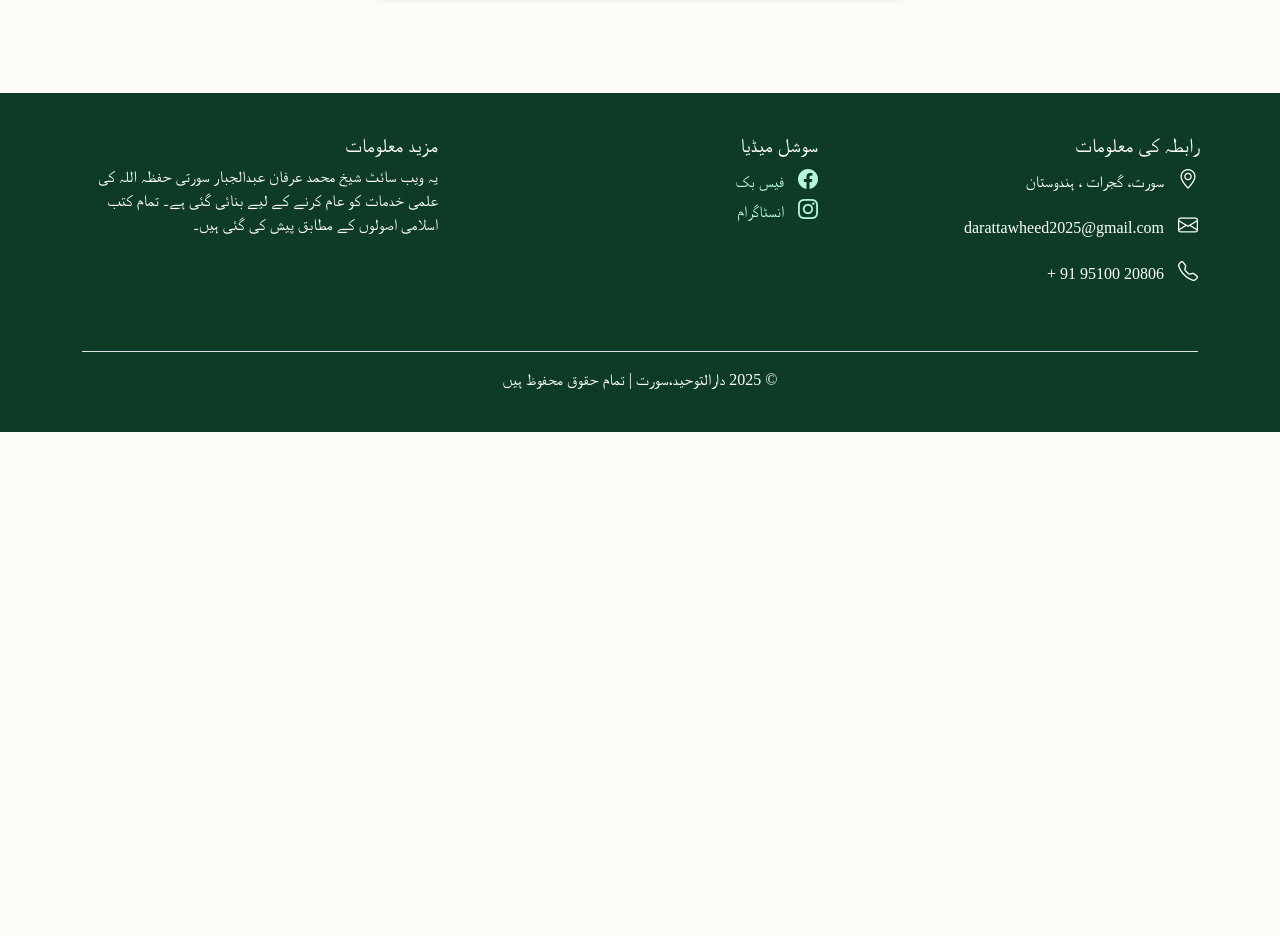
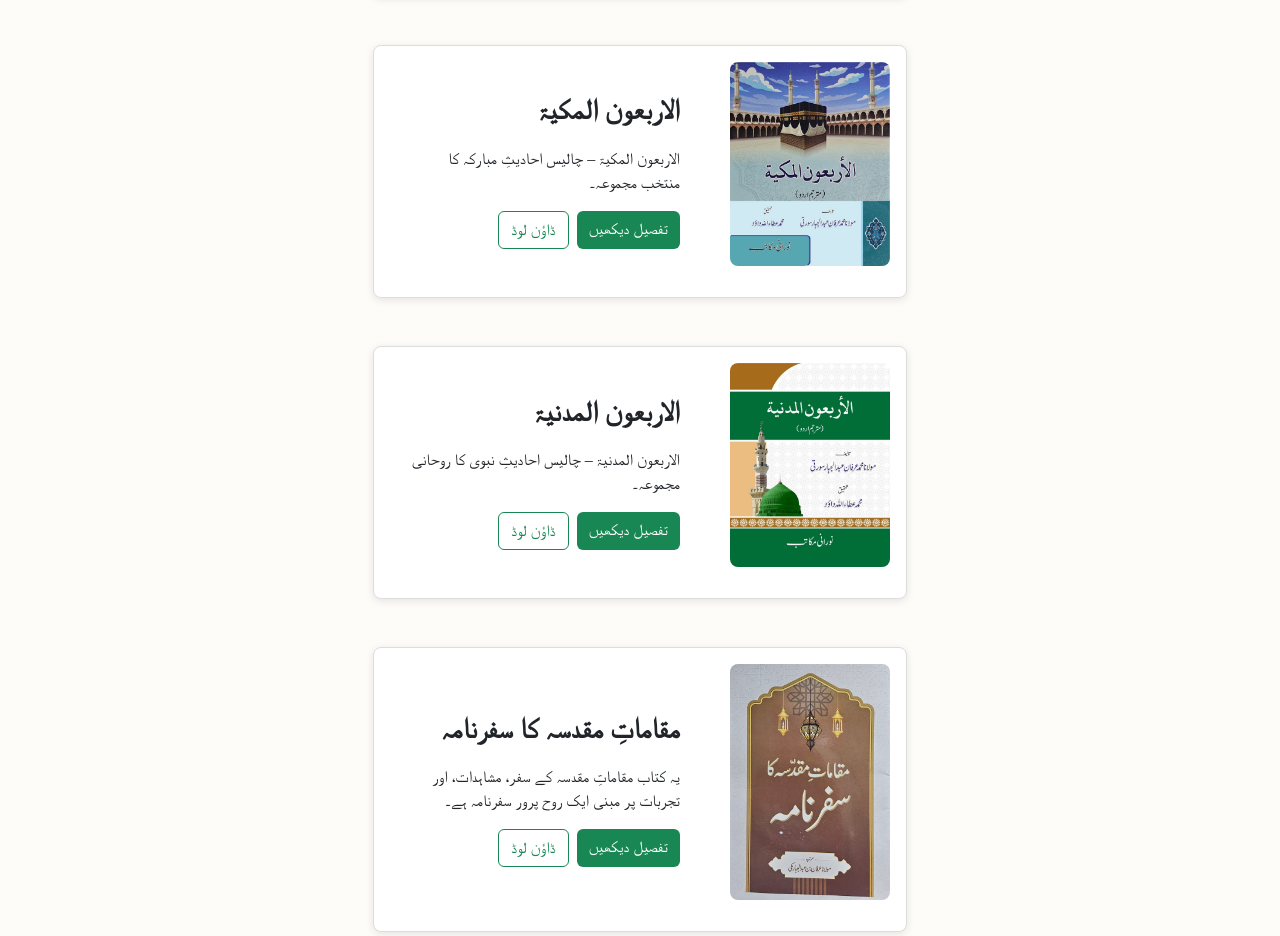
Before and after one commit to dar-at-tawheed/surat, a plain HTML site: page index.html in a window 1280 px wide. Shown: the part 3869-4805 px from the top of the page. Before the commit the page ends 4301 px from the top, so only its background shows below. Drawn offline with nearby package versions, Linux system fonts and the light colour scheme; a web font is replaced by a local one.

Commit message:
Update index.html

```diff
--- a/index.html
+++ b/index.html
@@ -391,8 +391,80 @@
       </div>
     </div>
 
+<div class="container mb-5">
+  <div class="row justify-content-center">
+    <div class="col-md-6">
+      <div class="book-card d-flex align-items-center flex-md-row-reverse flex-column-reverse p-3" style="gap: 30px;">
 
+        <!-- 📝 ٹیکسٹ -->
+        <div class="content text-md-start text-center">
+          <h3 class="fw-bold" style="margin-bottom: 20px;">الاربعون المکیۃ</h3>
+          <p>الاربعون المکیۃ – چالیس احادیثِ مبارکہ کا منتخب مجموعہ۔</p>
+          <div class="d-flex justify-content-md-start justify-content-center gap-2">
+            <a href="https://www.dropbox.com/scl/fi/xh6xoevouo9d84nw5nf8n/al-arbaoonal-makkiyya.pdf?rlkey=72olil4wh8zzs38wyi49ytbvi&st=hnxalxud&dl=0" class="btn btn-islamic" target="_blank">تفصیل دیکھیں</a>
+            <a href="https://www.dropbox.com/scl/fi/xh6xoevouo9d84nw5nf8n/al-arbaoonal-makkiyya.pdf?rlkey=72olil4wh8zzs38wyi49ytbvi&st=hnxalxud&dl=0" class="btn btn-outline-success" target="_blank" download>ڈاؤن لوڈ</a>
+          </div>
+        </div>
 
+        <!-- 📘 تصویر -->
+        <div>
+          <img src="al arbaoonal makkiyya.jpg" alt="الاربعون المکیۃ" style="width: 160px; height: auto; border-radius: 8px;">
+        </div>
+
+      </div>
+    </div>
+  </div>
+</div>
+
+<div class="container mb-5">
+  <div class="row justify-content-center">
+    <div class="col-md-6">
+      <div class="book-card d-flex align-items-center flex-md-row-reverse flex-column-reverse p-3" style="gap: 30px;">
+
+        <!-- 📝 ٹیکسٹ -->
+        <div class="content text-md-start text-center">
+          <h3 class="fw-bold" style="margin-bottom: 20px;">الاربعون المدنیۃ</h3>
+          <p>الاربعون المدنیۃ – چالیس احادیثِ نبوی کا روحانی مجموعہ۔</p>
+          <div class="d-flex justify-content-md-start justify-content-center gap-2">
+            <a href="https://www.dropbox.com/scl/fi/cxh60m8o375si5t7788dh/al-arbaoonal-madaniyyah.pdf?rlkey=99o4qsn6bd2vc3gizk8n8bd8z&st=tlckqaml&dl=0" class="btn btn-islamic" target="_blank">تفصیل دیکھیں</a>
+            <a href="https://www.dropbox.com/scl/fi/cxh60m8o375si5t7788dh/al-arbaoonal-madaniyyah.pdf?rlkey=99o4qsn6bd2vc3gizk8n8bd8z&st=tlckqaml&dl=0" class="btn btn-outline-success" target="_blank" download>ڈاؤن لوڈ</a>
+          </div>
+        </div>
+
+        <!-- 📘 تصویر -->
+        <div>
+          <img src="al arbaoonal madaniyyah.jpg" alt="الاربعون المدنیۃ" style="width: 160px; height: auto; border-radius: 8px;">
+        </div>
+
+      </div>
+    </div>
+  </div>
+</div>
+
+<div class="container mb-5">
+  <div class="row justify-content-center">
+    <div class="col-md-6">
+      <div class="book-card d-flex align-items-center flex-md-row-reverse flex-column-reverse p-3" style="gap: 30px;">
+
+        <!-- 📝 ٹیکسٹ -->
+        <div class="content text-md-start text-center">
+          <h3 class="fw-bold" style="margin-bottom: 20px;">مقاماتِ مقدسہ کا سفرنامہ</h3>
+          <p>یہ کتاب مقاماتِ مقدسہ  کے سفر، مشاہدات، اور تجربات پر مبنی ایک روح پرور سفرنامہ ہے۔</p>
+          <div class="d-flex justify-content-md-start justify-content-center gap-2">
+            <a href="https://www.dropbox.com/scl/fi/z1sv1ic528qcf9ay747j5/maqamaate-muqaddasa-ka-safar-nama.pdf?rlkey=xyss6fllu04fy46w20s6v807w&st=avp3z1zj&dl=0" class="btn btn-islamic" target="_blank">تفصیل دیکھیں</a>
+            <a href="https://www.dropbox.com/scl/fi/z1sv1ic528qcf9ay747j5/maqamaate-muqaddasa-ka-safar-nama.pdf?rlkey=xyss6fllu04fy46w20s6v807w&st=avp3z1zj&dl=0" class="btn btn-outline-success" target="_blank" download>ڈاؤن لوڈ</a>
+          </div>
+        </div>
+
+        <!-- 🖼️ تصویر -->
+        <div>
+          <img src="safar nama.jpg" alt="مقاماتِ مقدسہ کا سفرنامہ" style="width: 160px; height: auto; border-radius: 8px;">
+        </div>
+
+      </div>
+    </div>
+  </div>
+</div>
 
 
   </section>
```
